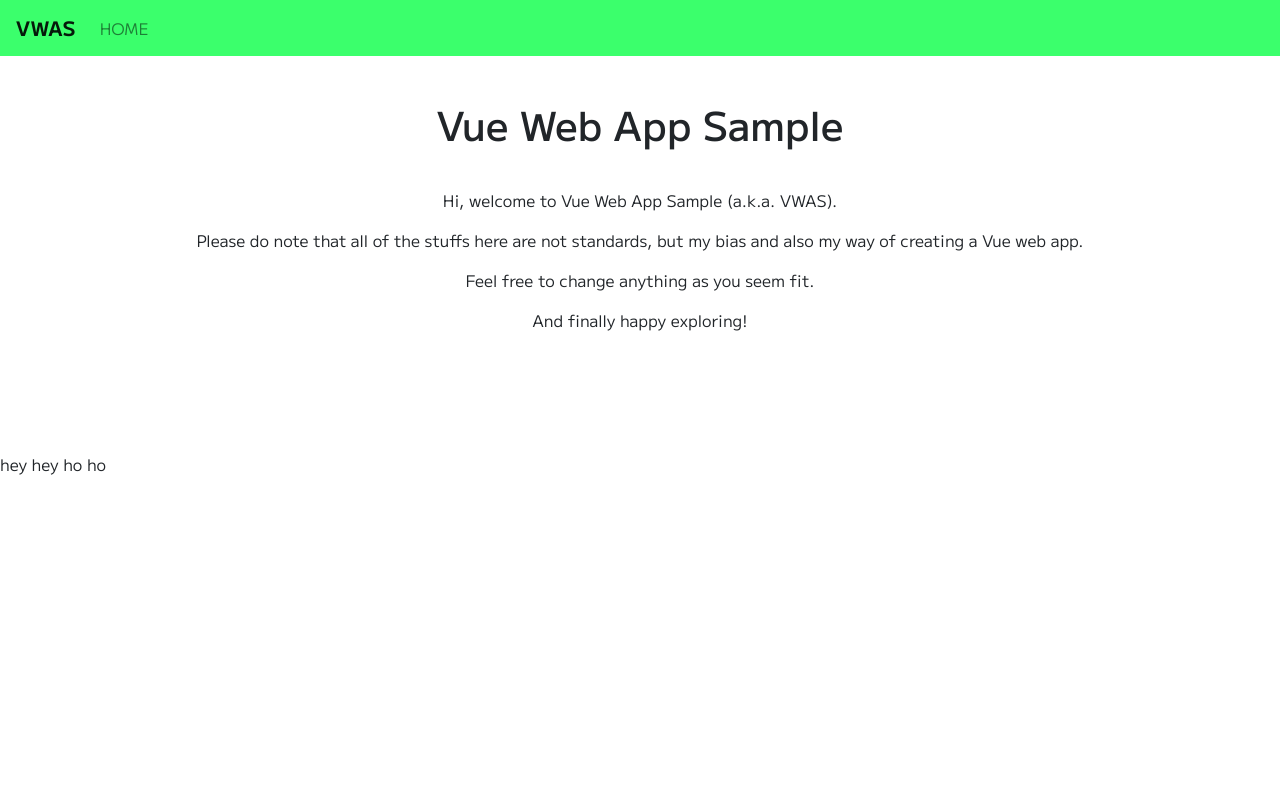
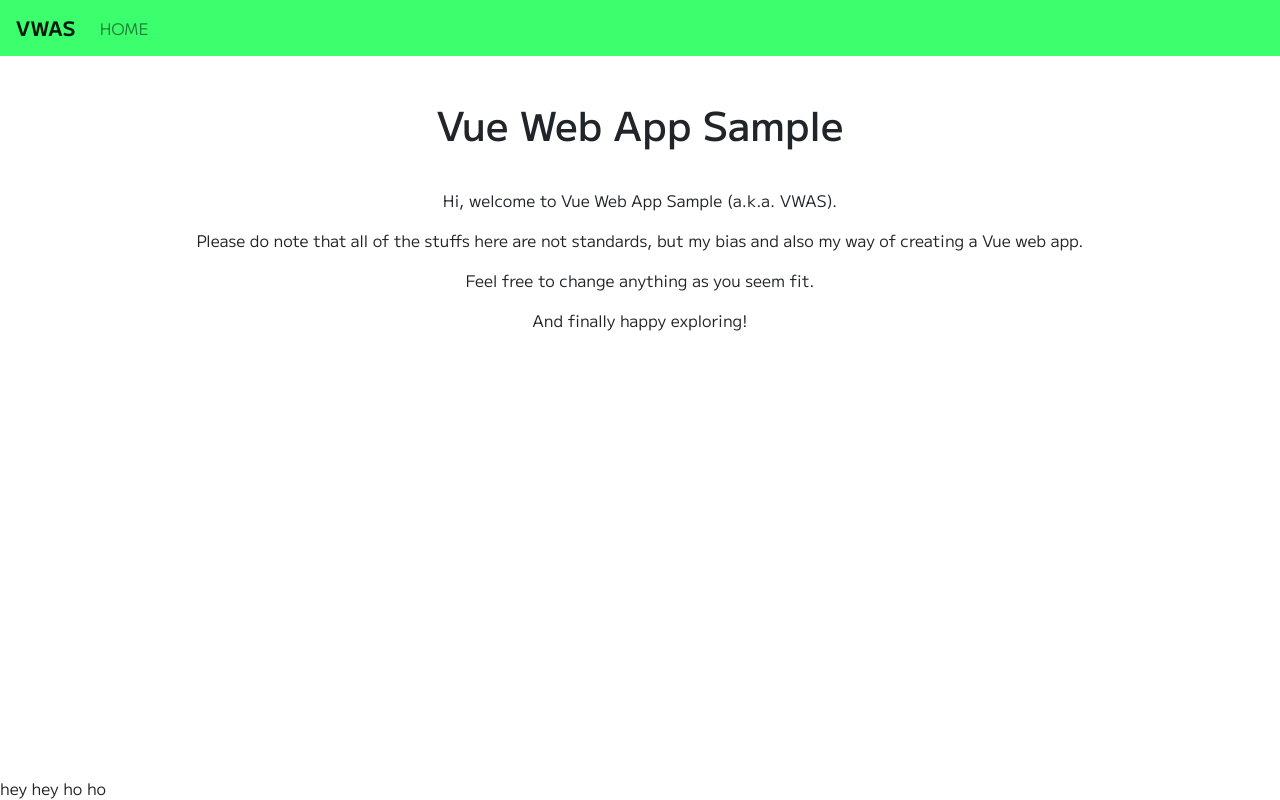
Before and after one commit to darkychin/Vue-Web-App-Sample, a Vue app: page / in a window 1280 px wide. Built offline with nearby package versions, Linux system fonts and the light colour scheme.

Commit message:
Update _html.scss

```diff
--- a/src/scss/_html.scss
+++ b/src/scss/_html.scss
@@ -8,6 +8,17 @@ body {
   }
 }
 
+html,
+body {
+  height: 100%;
+}
+
+.app {
+  min-height: 100%;
+  display: flex;
+  flex-direction: column;
+}
+
 a,
 a:hover {
   color: unset;
```
